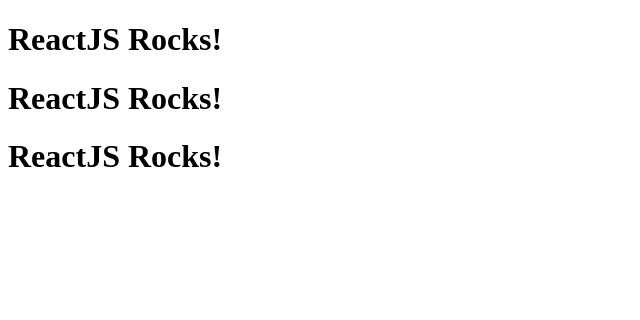
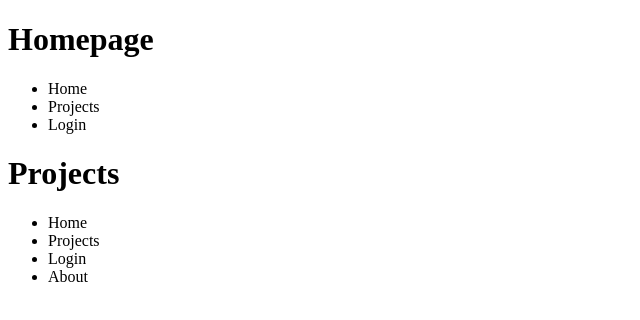
Before and after one commit to talvanes/conceitos-frontend, a React app: page / in a window 1280 px wide. Shown: the top 320 px of the page, without its empty margins (0-640 px from the left). Built offline with nearby package versions, Linux system fonts and the light colour scheme.

Commit message:
Frontend: React's Props and Children

```diff
--- a/src/App.js
+++ b/src/App.js
@@ -5,9 +5,21 @@ import Header from './components/Header';
 function App() {
     return (
         <>
-            <Header />
-            <Header />
-            <Header />
+            <Header title="Homepage">
+                <ul>
+                    <li>Home</li>
+                    <li>Projects</li>
+                    <li>Login</li>
+                </ul>
+            </Header>
+            <Header title="Projects">
+                <ul>
+                    <li>Home</li>
+                    <li>Projects</li>
+                    <li>Login</li>
+                    <li>About</li>
+                </ul>
+            </Header>
         </>
     );
 }
--- a/src/components/Header.js
+++ b/src/components/Header.js
@@ -1,9 +1,10 @@
 import React from 'react';
 
-export default function Header() {
+export default function Header({title, children}) {
     return (
         <header>
-            <h1>ReactJS Rocks!</h1>
+            <h1>{title}</h1>
+            {children}
         </header>
     );
 }
```
